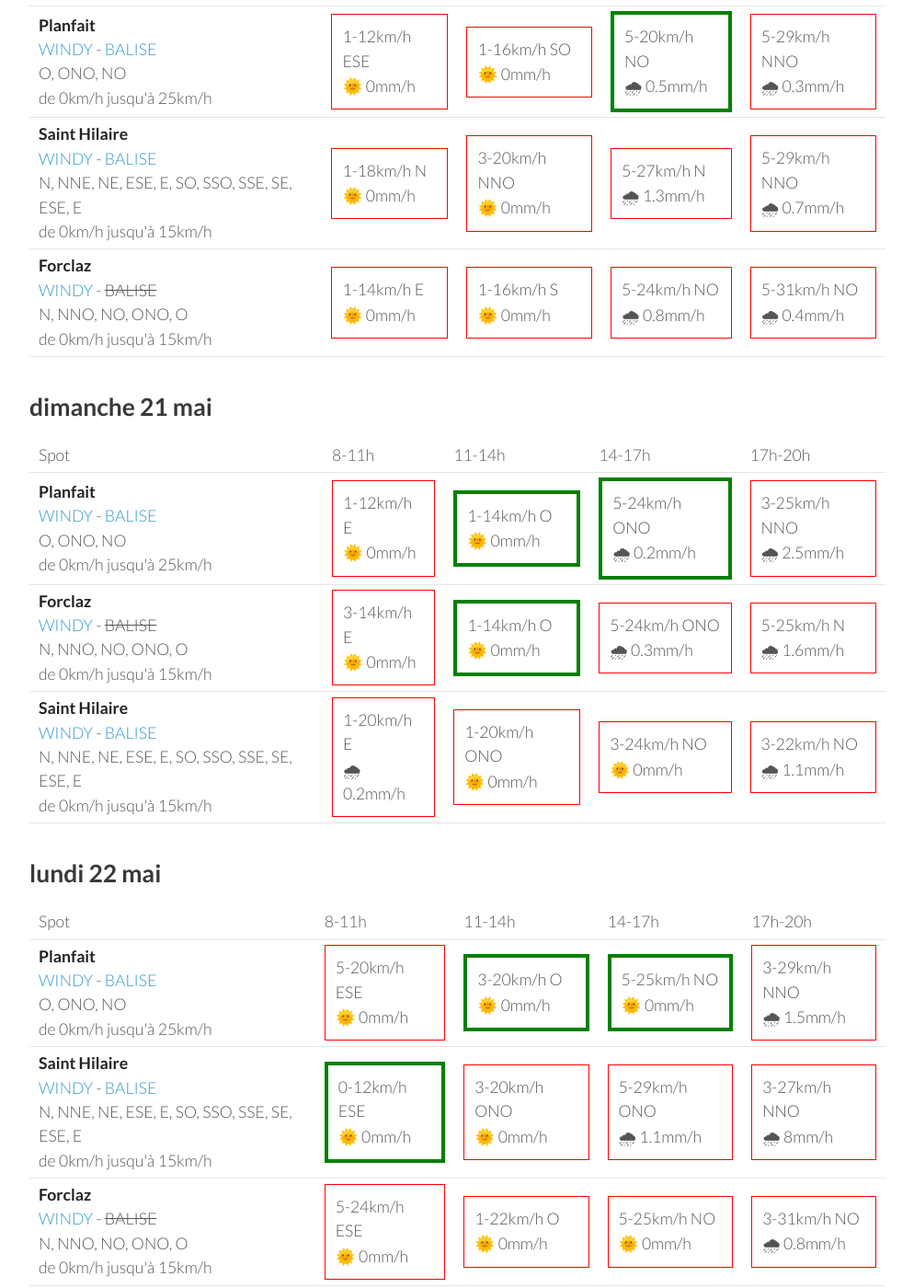
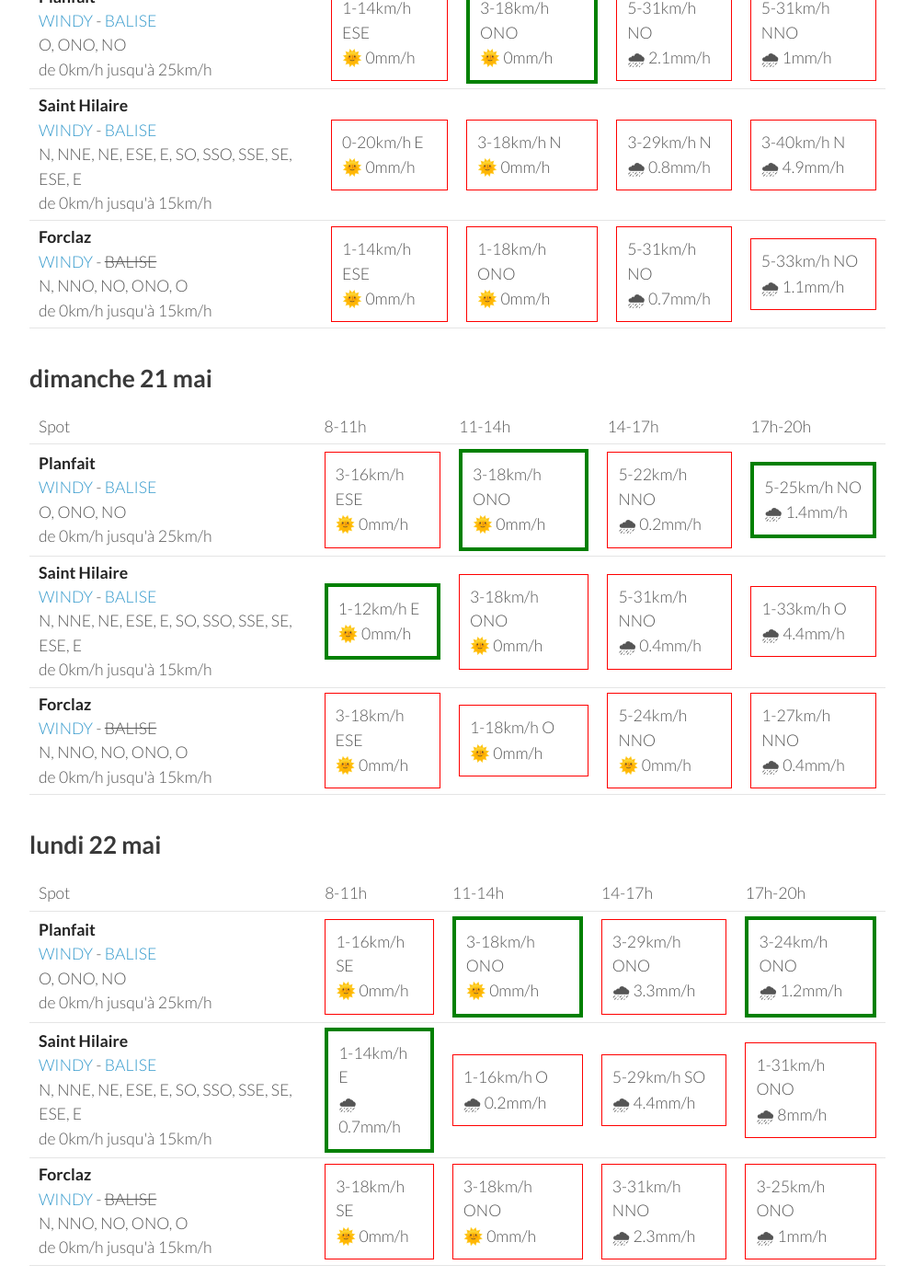
Before and after one commit to parapente-dans-le-nord/parapente-dans-le-nord.github.io, a Jekyll site: the page built from alpes_nord.markdown, in a window 1280 px wide and 1400 px high, scrolled down 1881 px. Shown: the whole window at 92% size, without its empty margins (26-1020 px from the left). Built offline with Jekyll 4.4.1, drawn with Linux system fonts in a browser that asks for light colours; some of the changed text lies outside the part shown.

Commit message:
update index.markdown

```diff
--- a/alpes_nord.markdown
+++ b/alpes_nord.markdown
@@ -25,27 +25,27 @@ page mise à jour le mercredi 17 mai 17:26
         <td><strong>Planfait</strong><br><a href="https://windy.com/45.853/6.223?45.415,6.223,8">WINDY</a> - <span class=""><a href="https://www.openwindmap.org/PP496">BALISE</a> </span><br> <span class="vent-favorable">O, ONO, NO</span><br><span class="force-vent">de 0km/h jusqu'à 25km/h</span> </td>
 
             <td><div class="not-flyable"><p>0-0km/h NA</p><p>🌧️ 0mm/h</p></div></td>
-            <td><div class="flyable"><p>7-24km/h NO</p><p>🌞 0mm/h</p></div></td>
-            <td><div class="flyable"><p>3-16km/h ONO</p><p>🌞 0mm/h</p></div></td>
-            <td><div class="flyable"><p>5-18km/h NO</p><p>🌞 0mm/h</p></div></td>
+            <td><div class="not-flyable"><p>0-0km/h NA</p><p>🌧️ 0mm/h</p></div></td>
+            <td><div class="not-flyable"><p>0-0km/h NA</p><p>🌧️ 0mm/h</p></div></td>
+            <td><div class="flyable"><p>9-24km/h NO</p><p>🌞 0mm/h</p></div></td>
 
     </tr>
 <tr>
         <td><strong>Saint Hilaire</strong><br><a href="https://windy.com/45.307/5.888?45.087,5.889,9,m:eUFagkX">WINDY</a> - <span class=""><a href="http://www.balisemeteo.com/balise.php?idBalise=61">BALISE</a> </span><br> <span class="vent-favorable">N, NNE, NE, ESE, E, SO, SSO, SSE, SE, ESE, E</span><br><span class="force-vent">de 0km/h jusqu'à 15km/h</span> </td>
 
             <td><div class="not-flyable"><p>0-0km/h NA</p><p>🌧️ 0mm/h</p></div></td>
-            <td><div class="not-flyable"><p>11-27km/h ENE</p><p>🌞 0mm/h</p></div></td>
-            <td><div class="not-flyable"><p>9-29km/h NNE</p><p>🌞 0mm/h</p></div></td>
-            <td><div class="not-flyable"><p>9-24km/h NNO</p><p>🌞 0mm/h</p></div></td>
+            <td><div class="not-flyable"><p>0-0km/h NA</p><p>🌧️ 0mm/h</p></div></td>
+            <td><div class="not-flyable"><p>0-0km/h NA</p><p>🌧️ 0mm/h</p></div></td>
+            <td><div class="not-flyable"><p>7-25km/h ENE</p><p>🌞 0mm/h</p></div></td>
 
     </tr>
 <tr>
         <td><strong>Forclaz</strong><br><a href="https://windy.com/45.814/6.247?45.375,6.246,8,m:eVwaglz">WINDY</a> - <span class="no-balise"> BALISE </span><br> <span class="vent-favorable">N, NNO, NO, ONO, O</span><br><span class="force-vent">de 0km/h jusqu'à 15km/h</span> </td>
 
             <td><div class="not-flyable"><p>0-0km/h NA</p><p>🌧️ 0mm/h</p></div></td>
-            <td><div class="not-flyable"><p>5-12km/h OSO</p><p>🌞 0mm/h</p></div></td>
-            <td><div class="not-flyable"><p>7-20km/h O</p><p>🌞 0mm/h</p></div></td>
-            <td><div class="not-flyable"><p>5-16km/h NO</p><p>🌞 0mm/h</p></div></td>
+            <td><div class="not-flyable"><p>0-0km/h NA</p><p>🌧️ 0mm/h</p></div></td>
+            <td><div class="not-flyable"><p>0-0km/h NA</p><p>🌧️ 0mm/h</p></div></td>
+            <td><div class="not-flyable"><p>7-22km/h NO</p><p>🌞 0mm/h</p></div></td>
 
     </tr>
 
@@ -67,30 +67,30 @@ page mise à jour le mercredi 17 mai 17:26
 <tr>
         <td><strong>Planfait</strong><br><a href="https://windy.com/45.853/6.223?45.415,6.223,8">WINDY</a> - <span class=""><a href="https://www.openwindmap.org/PP496">BALISE</a> </span><br> <span class="vent-favorable">O, ONO, NO</span><br><span class="force-vent">de 0km/h jusqu'à 25km/h</span> </td>
 
-            <td><div class="not-flyable"><p>1-5km/h S</p><p>🌞 0mm/h</p></div></td>
-            <td><div class="flyable"><p>5-12km/h O</p><p>🌞 0mm/h</p></div></td>
-            <td><div class="flyable"><p>9-25km/h ONO</p><p>🌞 0mm/h</p></div></td>
-            <td><div class="not-flyable"><p>9-31km/h NNO</p><p>🌞 0mm/h</p></div></td>
+            <td><div class="not-flyable"><p>1-7km/h S</p><p>🌞 0mm/h</p></div></td>
+            <td><div class="flyable"><p>3-11km/h O</p><p>🌞 0mm/h</p></div></td>
+            <td><div class="flyable"><p>9-22km/h NO</p><p>🌞 0mm/h</p></div></td>
+            <td><div class="not-flyable"><p>9-33km/h NO</p><p>🌞 0mm/h</p></div></td>
 
 
     </tr>
 <tr>
         <td><strong>Forclaz</strong><br><a href="https://windy.com/45.814/6.247?45.375,6.246,8,m:eVwaglz">WINDY</a> - <span class="no-balise"> BALISE </span><br> <span class="vent-favorable">N, NNO, NO, ONO, O</span><br><span class="force-vent">de 0km/h jusqu'à 15km/h</span> </td>
 
-            <td><div class="flyable"><p>1-1km/h NNO</p><p>🌞 0mm/h</p></div></td>
-            <td><div class="flyable"><p>3-11km/h O</p><p>🌞 0mm/h</p></div></td>
-            <td><div class="not-flyable"><p>11-25km/h NO</p><p>🌞 0mm/h</p></div></td>
-            <td><div class="not-flyable"><p>11-27km/h ONO</p><p>🌞 0mm/h</p></div></td>
+            <td><div class="flyable"><p>1-3km/h ONO</p><p>🌞 0mm/h</p></div></td>
+            <td><div class="flyable"><p>5-12km/h ONO</p><p>🌞 0mm/h</p></div></td>
+            <td><div class="not-flyable"><p>9-24km/h NO</p><p>🌞 0mm/h</p></div></td>
+            <td><div class="not-flyable"><p>11-31km/h ONO</p><p>🌞 0mm/h</p></div></td>
 
 
     </tr>
 <tr>
         <td><strong>Saint Hilaire</strong><br><a href="https://windy.com/45.307/5.888?45.087,5.889,9,m:eUFagkX">WINDY</a> - <span class=""><a href="http://www.balisemeteo.com/balise.php?idBalise=61">BALISE</a> </span><br> <span class="vent-favorable">N, NNE, NE, ESE, E, SO, SSO, SSE, SE, ESE, E</span><br><span class="force-vent">de 0km/h jusqu'à 15km/h</span> </td>
 
-            <td><div class="flyable"><p>1-3km/h SE</p><p>🌞 0mm/h</p></div></td>
-            <td><div class="not-flyable"><p>5-16km/h ESE</p><p>🌞 0mm/h</p></div></td>
-            <td><div class="not-flyable"><p>7-20km/h E</p><p>🌞 0mm/h</p></div></td>
+            <td><div class="flyable"><p>3-5km/h NE</p><p>🌞 0mm/h</p></div></td>
+            <td><div class="not-flyable"><p>7-18km/h E</p><p>🌞 0mm/h</p></div></td>
             <td><div class="not-flyable"><p>9-22km/h E</p><p>🌞 0mm/h</p></div></td>
+            <td><div class="not-flyable"><p>9-24km/h ENE</p><p>🌞 0mm/h</p></div></td>
 
 
     </tr>
@@ -113,30 +113,30 @@ page mise à jour le mercredi 17 mai 17:26
 <tr>
         <td><strong>Planfait</strong><br><a href="https://windy.com/45.853/6.223?45.415,6.223,8">WINDY</a> - <span class=""><a href="https://www.openwindmap.org/PP496">BALISE</a> </span><br> <span class="vent-favorable">O, ONO, NO</span><br><span class="force-vent">de 0km/h jusqu'à 25km/h</span> </td>
 
-            <td><div class="not-flyable"><p>1-9km/h OSO</p><p>🌞 0mm/h</p></div></td>
-            <td><div class="flyable"><p>5-25km/h NO</p><p>🌞 0mm/h</p></div></td>
-            <td><div class="not-flyable"><p>7-33km/h NO</p><p>🌧 0.9mm/h</p></div></td>
-            <td><div class="not-flyable"><p>5-31km/h NNO</p><p>🌧 2.1mm/h</p></div></td>
+            <td><div class="not-flyable"><p>0-1km/h OSO</p><p>🌞 0mm/h</p></div></td>
+            <td><div class="flyable"><p>5-22km/h NO</p><p>🌞 0mm/h</p></div></td>
+            <td><div class="not-flyable"><p>9-37km/h NO</p><p>🌧 1mm/h</p></div></td>
+            <td><div class="not-flyable"><p>7-31km/h NNO</p><p>🌧 1.8mm/h</p></div></td>
 
 
     </tr>
 <tr>
         <td><strong>Saint Hilaire</strong><br><a href="https://windy.com/45.307/5.888?45.087,5.889,9,m:eUFagkX">WINDY</a> - <span class=""><a href="http://www.balisemeteo.com/balise.php?idBalise=61">BALISE</a> </span><br> <span class="vent-favorable">N, NNE, NE, ESE, E, SO, SSO, SSE, SE, ESE, E</span><br><span class="force-vent">de 0km/h jusqu'à 15km/h</span> </td>
 
-            <td><div class="not-flyable"><p>1-16km/h NNE</p><p>🌞 0mm/h</p></div></td>
+            <td><div class="not-flyable"><p>1-3km/h ENE</p><p>🌞 0mm/h</p></div></td>
             <td><div class="not-flyable"><p>5-22km/h NNO</p><p>🌞 0mm/h</p></div></td>
-            <td><div class="not-flyable"><p>5-33km/h NNO</p><p>🌧 0.5mm/h</p></div></td>
-            <td><div class="not-flyable"><p>5-38km/h N</p><p>🌧 2.2mm/h</p></div></td>
+            <td><div class="not-flyable"><p>7-37km/h NNO</p><p>🌧 2.1mm/h</p></div></td>
+            <td><div class="not-flyable"><p>5-37km/h N</p><p>🌧 1.3mm/h</p></div></td>
 
 
     </tr>
 <tr>
         <td><strong>Forclaz</strong><br><a href="https://windy.com/45.814/6.247?45.375,6.246,8,m:eVwaglz">WINDY</a> - <span class="no-balise"> BALISE </span><br> <span class="vent-favorable">N, NNO, NO, ONO, O</span><br><span class="force-vent">de 0km/h jusqu'à 15km/h</span> </td>
 
-            <td><div class="not-flyable"><p>1-9km/h SO</p><p>🌞 0mm/h</p></div></td>
-            <td><div class="not-flyable"><p>5-25km/h ONO</p><p>🌞 0mm/h</p></div></td>
-            <td><div class="not-flyable"><p>7-35km/h NO</p><p>🌧 1.2mm/h</p></div></td>
-            <td><div class="not-flyable"><p>5-29km/h NO</p><p>🌧 2mm/h</p></div></td>
+            <td><div class="not-flyable"><p>0-1km/h SSO</p><p>🌞 0mm/h</p></div></td>
+            <td><div class="not-flyable"><p>5-22km/h ONO</p><p>🌞 0mm/h</p></div></td>
+            <td><div class="not-flyable"><p>7-37km/h NO</p><p>🌧 2.3mm/h</p></div></td>
+            <td><div class="not-flyable"><p>7-31km/h NO</p><p>🌧 1.1mm/h</p></div></td>
 
 
     </tr>
@@ -159,30 +159,30 @@ page mise à jour le mercredi 17 mai 17:26
 <tr>
         <td><strong>Planfait</strong><br><a href="https://windy.com/45.853/6.223?45.415,6.223,8">WINDY</a> - <span class=""><a href="https://www.openwindmap.org/PP496">BALISE</a> </span><br> <span class="vent-favorable">O, ONO, NO</span><br><span class="force-vent">de 0km/h jusqu'à 25km/h</span> </td>
 
-            <td><div class="not-flyable"><p>1-12km/h ESE</p><p>🌞 0mm/h</p></div></td>
-            <td><div class="not-flyable"><p>1-16km/h SO</p><p>🌞 0mm/h</p></div></td>
-            <td><div class="flyable"><p>5-20km/h NO</p><p>🌧 0.5mm/h</p></div></td>
-            <td><div class="not-flyable"><p>5-29km/h NNO</p><p>🌧 0.3mm/h</p></div></td>
+            <td><div class="not-flyable"><p>1-14km/h ESE</p><p>🌞 0mm/h</p></div></td>
+            <td><div class="flyable"><p>3-18km/h ONO</p><p>🌞 0mm/h</p></div></td>
+            <td><div class="not-flyable"><p>5-31km/h NO</p><p>🌧 2.1mm/h</p></div></td>
+            <td><div class="not-flyable"><p>5-31km/h NNO</p><p>🌧 1mm/h</p></div></td>
 
 
     </tr>
 <tr>
         <td><strong>Saint Hilaire</strong><br><a href="https://windy.com/45.307/5.888?45.087,5.889,9,m:eUFagkX">WINDY</a> - <span class=""><a href="http://www.balisemeteo.com/balise.php?idBalise=61">BALISE</a> </span><br> <span class="vent-favorable">N, NNE, NE, ESE, E, SO, SSO, SSE, SE, ESE, E</span><br><span class="force-vent">de 0km/h jusqu'à 15km/h</span> </td>
 
-            <td><div class="not-flyable"><p>1-18km/h N</p><p>🌞 0mm/h</p></div></td>
-            <td><div class="not-flyable"><p>3-20km/h NNO</p><p>🌞 0mm/h</p></div></td>
-            <td><div class="not-flyable"><p>5-27km/h N</p><p>🌧 1.3mm/h</p></div></td>
-            <td><div class="not-flyable"><p>5-29km/h NNO</p><p>🌧 0.7mm/h</p></div></td>
+            <td><div class="not-flyable"><p>0-20km/h E</p><p>🌞 0mm/h</p></div></td>
+            <td><div class="not-flyable"><p>3-18km/h N</p><p>🌞 0mm/h</p></div></td>
+            <td><div class="not-flyable"><p>3-29km/h N</p><p>🌧 0.8mm/h</p></div></td>
+            <td><div class="not-flyable"><p>3-40km/h N</p><p>🌧 4.9mm/h</p></div></td>
 
 
     </tr>
 <tr>
         <td><strong>Forclaz</strong><br><a href="https://windy.com/45.814/6.247?45.375,6.246,8,m:eVwaglz">WINDY</a> - <span class="no-balise"> BALISE </span><br> <span class="vent-favorable">N, NNO, NO, ONO, O</span><br><span class="force-vent">de 0km/h jusqu'à 15km/h</span> </td>
 
-            <td><div class="not-flyable"><p>1-14km/h E</p><p>🌞 0mm/h</p></div></td>
-            <td><div class="not-flyable"><p>1-16km/h S</p><p>🌞 0mm/h</p></div></td>
-            <td><div class="not-flyable"><p>5-24km/h NO</p><p>🌧 0.8mm/h</p></div></td>
-            <td><div class="not-flyable"><p>5-31km/h NO</p><p>🌧 0.4mm/h</p></div></td>
+            <td><div class="not-flyable"><p>1-14km/h ESE</p><p>🌞 0mm/h</p></div></td>
+            <td><div class="not-flyable"><p>1-18km/h ONO</p><p>🌞 0mm/h</p></div></td>
+            <td><div class="not-flyable"><p>5-31km/h NO</p><p>🌧 0.7mm/h</p></div></td>
+            <td><div class="not-flyable"><p>5-33km/h NO</p><p>🌧 1.1mm/h</p></div></td>
 
 
     </tr>
@@ -205,30 +205,30 @@ page mise à jour le mercredi 17 mai 17:26
 <tr>
         <td><strong>Planfait</strong><br><a href="https://windy.com/45.853/6.223?45.415,6.223,8">WINDY</a> - <span class=""><a href="https://www.openwindmap.org/PP496">BALISE</a> </span><br> <span class="vent-favorable">O, ONO, NO</span><br><span class="force-vent">de 0km/h jusqu'à 25km/h</span> </td>
 
-            <td><div class="not-flyable"><p>1-12km/h E</p><p>🌞 0mm/h</p></div></td>
-            <td><div class="flyable"><p>1-14km/h O</p><p>🌞 0mm/h</p></div></td>
-            <td><div class="flyable"><p>5-24km/h ONO</p><p>🌧 0.2mm/h</p></div></td>
-            <td><div class="not-flyable"><p>3-25km/h NNO</p><p>🌧 2.5mm/h</p></div></td>
+            <td><div class="not-flyable"><p>3-16km/h ESE</p><p>🌞 0mm/h</p></div></td>
+            <td><div class="flyable"><p>3-18km/h ONO</p><p>🌞 0mm/h</p></div></td>
+            <td><div class="not-flyable"><p>5-22km/h NNO</p><p>🌧 0.2mm/h</p></div></td>
+            <td><div class="flyable"><p>5-25km/h NO</p><p>🌧 1.4mm/h</p></div></td>
+
+
+    </tr>
+<tr>
+        <td><strong>Saint Hilaire</strong><br><a href="https://windy.com/45.307/5.888?45.087,5.889,9,m:eUFagkX">WINDY</a> - <span class=""><a href="http://www.balisemeteo.com/balise.php?idBalise=61">BALISE</a> </span><br> <span class="vent-favorable">N, NNE, NE, ESE, E, SO, SSO, SSE, SE, ESE, E</span><br><span class="force-vent">de 0km/h jusqu'à 15km/h</span> </td>
+
+            <td><div class="flyable"><p>1-12km/h E</p><p>🌞 0mm/h</p></div></td>
+            <td><div class="not-flyable"><p>3-18km/h ONO</p><p>🌞 0mm/h</p></div></td>
+            <td><div class="not-flyable"><p>5-31km/h NNO</p><p>🌧 0.4mm/h</p></div></td>
+            <td><div class="not-flyable"><p>1-33km/h O</p><p>🌧 4.4mm/h</p></div></td>
 
 
     </tr>
 <tr>
         <td><strong>Forclaz</strong><br><a href="https://windy.com/45.814/6.247?45.375,6.246,8,m:eVwaglz">WINDY</a> - <span class="no-balise"> BALISE </span><br> <span class="vent-favorable">N, NNO, NO, ONO, O</span><br><span class="force-vent">de 0km/h jusqu'à 15km/h</span> </td>
 
-            <td><div class="not-flyable"><p>3-14km/h E</p><p>🌞 0mm/h</p></div></td>
-            <td><div class="flyable"><p>1-14km/h O</p><p>🌞 0mm/h</p></div></td>
-            <td><div class="not-flyable"><p>5-24km/h ONO</p><p>🌧 0.3mm/h</p></div></td>
-            <td><div class="not-flyable"><p>5-25km/h N</p><p>🌧 1.6mm/h</p></div></td>
-
-
-    </tr>
-<tr>
-        <td><strong>Saint Hilaire</strong><br><a href="https://windy.com/45.307/5.888?45.087,5.889,9,m:eUFagkX">WINDY</a> - <span class=""><a href="http://www.balisemeteo.com/balise.php?idBalise=61">BALISE</a> </span><br> <span class="vent-favorable">N, NNE, NE, ESE, E, SO, SSO, SSE, SE, ESE, E</span><br><span class="force-vent">de 0km/h jusqu'à 15km/h</span> </td>
-
-            <td><div class="not-flyable"><p>1-20km/h E</p><p>🌧 0.2mm/h</p></div></td>
-            <td><div class="not-flyable"><p>1-20km/h ONO</p><p>🌞 0mm/h</p></div></td>
-            <td><div class="not-flyable"><p>3-24km/h NO</p><p>🌞 0mm/h</p></div></td>
-            <td><div class="not-flyable"><p>3-22km/h NO</p><p>🌧 1.1mm/h</p></div></td>
+            <td><div class="not-flyable"><p>3-18km/h ESE</p><p>🌞 0mm/h</p></div></td>
+            <td><div class="not-flyable"><p>1-18km/h O</p><p>🌞 0mm/h</p></div></td>
+            <td><div class="not-flyable"><p>5-24km/h NNO</p><p>🌞 0mm/h</p></div></td>
+            <td><div class="not-flyable"><p>1-27km/h NNO</p><p>🌧 0.4mm/h</p></div></td>
 
 
     </tr>
@@ -251,30 +251,30 @@ page mise à jour le mercredi 17 mai 17:26
 <tr>
         <td><strong>Planfait</strong><br><a href="https://windy.com/45.853/6.223?45.415,6.223,8">WINDY</a> - <span class=""><a href="https://www.openwindmap.org/PP496">BALISE</a> </span><br> <span class="vent-favorable">O, ONO, NO</span><br><span class="force-vent">de 0km/h jusqu'à 25km/h</span> </td>
 
-            <td><div class="not-flyable"><p>5-20km/h ESE</p><p>🌞 0mm/h</p></div></td>
-            <td><div class="flyable"><p>3-20km/h O</p><p>🌞 0mm/h</p></div></td>
-            <td><div class="flyable"><p>5-25km/h NO</p><p>🌞 0mm/h</p></div></td>
-            <td><div class="not-flyable"><p>3-29km/h NNO</p><p>🌧 1.5mm/h</p></div></td>
+            <td><div class="not-flyable"><p>1-16km/h SE</p><p>🌞 0mm/h</p></div></td>
+            <td><div class="flyable"><p>3-18km/h ONO</p><p>🌞 0mm/h</p></div></td>
+            <td><div class="not-flyable"><p>3-29km/h ONO</p><p>🌧 3.3mm/h</p></div></td>
+            <td><div class="flyable"><p>3-24km/h ONO</p><p>🌧 1.2mm/h</p></div></td>
 
 
     </tr>
 <tr>
         <td><strong>Saint Hilaire</strong><br><a href="https://windy.com/45.307/5.888?45.087,5.889,9,m:eUFagkX">WINDY</a> - <span class=""><a href="http://www.balisemeteo.com/balise.php?idBalise=61">BALISE</a> </span><br> <span class="vent-favorable">N, NNE, NE, ESE, E, SO, SSO, SSE, SE, ESE, E</span><br><span class="force-vent">de 0km/h jusqu'à 15km/h</span> </td>
 
-            <td><div class="flyable"><p>0-12km/h ESE</p><p>🌞 0mm/h</p></div></td>
-            <td><div class="not-flyable"><p>3-20km/h ONO</p><p>🌞 0mm/h</p></div></td>
-            <td><div class="not-flyable"><p>5-29km/h ONO</p><p>🌧 1.1mm/h</p></div></td>
-            <td><div class="not-flyable"><p>3-27km/h NNO</p><p>🌧 8mm/h</p></div></td>
+            <td><div class="flyable"><p>1-14km/h E</p><p>🌧 0.7mm/h</p></div></td>
+            <td><div class="not-flyable"><p>1-16km/h O</p><p>🌧 0.2mm/h</p></div></td>
+            <td><div class="not-flyable"><p>5-29km/h SO</p><p>🌧 4.4mm/h</p></div></td>
+            <td><div class="not-flyable"><p>1-31km/h ONO</p><p>🌧 8mm/h</p></div></td>
 
 
     </tr>
 <tr>
         <td><strong>Forclaz</strong><br><a href="https://windy.com/45.814/6.247?45.375,6.246,8,m:eVwaglz">WINDY</a> - <span class="no-balise"> BALISE </span><br> <span class="vent-favorable">N, NNO, NO, ONO, O</span><br><span class="force-vent">de 0km/h jusqu'à 15km/h</span> </td>
 
-            <td><div class="not-flyable"><p>5-24km/h ESE</p><p>🌞 0mm/h</p></div></td>
-            <td><div class="not-flyable"><p>1-22km/h O</p><p>🌞 0mm/h</p></div></td>
-            <td><div class="not-flyable"><p>5-25km/h NO</p><p>🌞 0mm/h</p></div></td>
-            <td><div class="not-flyable"><p>3-31km/h NO</p><p>🌧 0.8mm/h</p></div></td>
+            <td><div class="not-flyable"><p>3-18km/h SE</p><p>🌞 0mm/h</p></div></td>
+            <td><div class="not-flyable"><p>3-18km/h ONO</p><p>🌞 0mm/h</p></div></td>
+            <td><div class="not-flyable"><p>3-31km/h NNO</p><p>🌧 2.3mm/h</p></div></td>
+            <td><div class="not-flyable"><p>3-25km/h ONO</p><p>🌧 1mm/h</p></div></td>
 
 
     </tr>
```
Also changed, not shown: other parts of alpes_nord.markdown (+1 -1 lines).
